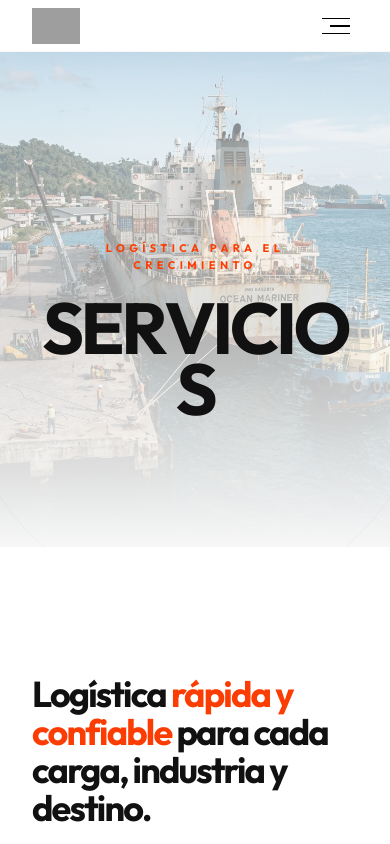
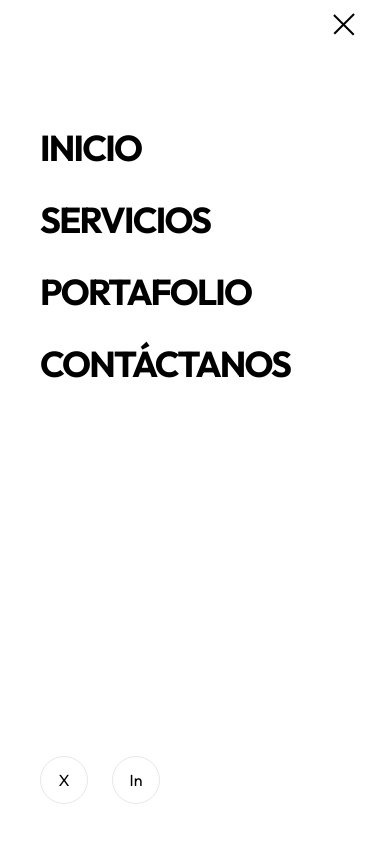
Before and after one commit to alfredv88/Fenixx-web, a Next.js app: page /servicios in a window 390 px wide. Both pictures are taken after a click on the button 336 px from the left and 26 px from the top of the page. Shown: the top 844 px of the page. Built offline with nearby package versions, Linux system fonts and the light colour scheme; grey boxes are pictures that could not be loaded.

Commit message:
fix: optimizacion mobile completa (menu, tipografia fluida y ergonomia de componentes)

```diff
--- a/src/app/servicios/page.tsx
+++ b/src/app/servicios/page.tsx
@@ -63,9 +63,9 @@ export default function ServiciosPage() {
             <img
               src="/images/hero-servicios.png"
               alt="Industrial Background"
-              className="w-full h-full object-cover opacity-[0.6] grayscale-[0.2]"
+              className="w-full h-full object-cover opacity-[0.5] grayscale-[0.3]"
             />
-            <div className="absolute inset-0 bg-gradient-to-b from-white/10 via-white/40 to-[#f7f7f7]" />
+            <div className="absolute inset-0 bg-gradient-to-b from-black/20 via-white/30 to-[#f7f7f7]" />
           </div>
 
           <motion.div
@@ -81,7 +81,7 @@ export default function ServiciosPage() {
               LOGÍSTICA PARA EL CRECIMIENTO
             </motion.span>
 
-            <h1 className="text-[72px] md:text-[110px] lg:text-[140px] font-bold text-[#111111] leading-[0.85] tracking-[-0.05em] uppercase flex justify-center flex-wrap" aria-label="Servicios">
+            <h1 className="text-[clamp(45px,10vw,140px)] font-bold text-[#111111] leading-[0.9] tracking-[-0.05em] uppercase flex justify-center flex-wrap" aria-label="Servicios">
               {letters.map((char, i) => (
                 <motion.span
                   key={i}
@@ -115,7 +115,7 @@ export default function ServiciosPage() {
               whileInView={{ opacity: 1, y: 0 }}
               viewport={{ once: true, margin: "-100px" }}
               transition={{ duration: 1, ease: [0.211, 1, 0.32, 1] }}
-              className="text-[36px] md:text-[54px] lg:text-[72px] font-bold text-[#111111] leading-[1.05] tracking-tighter max-w-5xl"
+              className="text-[clamp(28px,6vw,72px)] font-bold text-[#111111] leading-[1.05] tracking-tighter max-w-5xl"
             >
               Logística <span className="text-[#FC3D03]">rápida y confiable</span> para cada carga, industria y destino.
             </motion.h2>
--- a/src/components/ChatBot.tsx
+++ b/src/components/ChatBot.tsx
@@ -20,17 +20,17 @@ export default function ChatBot() {
   return (
     <div
       id="persistent-chat"
-      className={`group fixed bottom-10 left-10 z-[60] flex flex-col-reverse items-center gap-4 transition-all duration-500 ${
+      className={`group fixed bottom-6 left-6 md:bottom-10 md:left-10 z-[60] flex flex-col-reverse items-center gap-4 transition-all duration-500 ${
         isVisible ? 'opacity-100 translate-y-0 pointer-events-auto' : 'opacity-0 translate-y-10 pointer-events-none'
       }`}
     >
       {/* Botón con gradiente corporativo (Naranja Claro a Naranja Oscuro) */}
-      <button className="bg-gradient-to-br from-fenix-red-light to-fenix-red-dark p-4 rounded-full text-white shadow-xl hover:scale-110 transition-transform active:scale-95 shadow-fenix-red-dark/30 relative pointer-events-auto">
-        <svg xmlns="http://www.w3.org/2000/svg" width="24" height="24" viewBox="0 0 24 24" fill="none" stroke="currentColor" strokeWidth="2" strokeLinecap="round" strokeLinejoin="round" className="lucide lucide-message-square-text"><path d="M21 15a2 2 0 0 1-2 2H7l-4 4V5a2 2 0 0 1 2-2h14a2 2 0 0 1 2 2z"/><path d="M13 8H7"/><path d="M17 12H7"/></svg>
+      <button className="bg-gradient-to-br from-fenix-red-light to-fenix-red-dark p-3.5 md:p-4 rounded-full text-white shadow-xl hover:scale-110 transition-transform active:scale-95 shadow-fenix-red-dark/30 relative pointer-events-auto">
+        <svg xmlns="http://www.w3.org/2000/svg" width="20" height="20" viewBox="0 0 24 24" fill="none" stroke="currentColor" strokeWidth="2.5" strokeLinecap="round" strokeLinejoin="round" className="md:w-6 md:h-6"><path d="M21 15a2 2 0 0 1-2 2H7l-4 4V5a2 2 0 0 1 2-2h14a2 2 0 0 1 2 2z"/><path d="M13 8H7"/><path d="M17 12H7"/></svg>
       </button>
 
-      {/* Cápsula oculta por defecto, se revela al hacer hover en el contenedor */}
-      <div className="bg-black/90 backdrop-blur-lg border border-[#808080]/30 px-5 py-2 rounded-full hidden sm:block shadow-2xl opacity-0 translate-y-2 group-hover:opacity-100 group-hover:translate-y-0 transition-all duration-300 pointer-events-none absolute bottom-[70px]">
+      {/* Cápsula oculta por defecto en mobile, se revela al hacer hover en desktop */}
+      <div className="bg-black/90 backdrop-blur-lg border border-[#808080]/30 px-5 py-2 rounded-full hidden lg:block shadow-2xl opacity-0 translate-y-2 group-hover:opacity-100 group-hover:translate-y-0 transition-all duration-300 pointer-events-none absolute bottom-[70px] whitespace-nowrap">
           <span className="text-white font-bold text-sm tracking-wide">Asesoría: <span className="text-fenix-red-light">En línea</span></span>
       </div>
     </div>
--- a/src/components/Header.tsx
+++ b/src/components/Header.tsx
@@ -5,6 +5,7 @@ import { motion, AnimatePresence } from 'framer-motion';
 export default function Header({ variant = 'transparent' }: { variant?: 'transparent' | 'solid' }) {
   const [isScrolled, setIsScrolled] = useState(false);
   const [isServicesOpen, setIsServicesOpen] = useState(false);
+  const [isMenuOpen, setIsMenuOpen] = useState(false);
   const timeoutRef = useRef<NodeJS.Timeout | null>(null);
 
   useEffect(() => {
@@ -21,15 +22,24 @@ export default function Header({ variant = 'transparent' }: { variant?: 'transpa
   }, []);
 
   const handleMouseEnter = () => {
+    if (window.innerWidth < 1024) return;
     if (timeoutRef.current) clearTimeout(timeoutRef.current);
     setIsServicesOpen(true);
   };
 
   const handleMouseLeave = () => {
+    if (window.innerWidth < 1024) return;
     timeoutRef.current = setTimeout(() => {
       setIsServicesOpen(false);
-    }, 300); // Pequeño delay para evitar cierres bruscos
+    }, 300);
   };
+
+  const menuItems = [
+    { name: 'Inicio', href: '/' },
+    { name: 'Servicios', href: '/servicios' },
+    { name: 'Portafolio', href: '/#portafolio' },
+    { name: 'Contáctanos', href: '/#contacto' },
+  ];
 
   return (
     <>
@@ -41,20 +51,19 @@ export default function Header({ variant = 'transparent' }: { variant?: 'transpa
             : 'absolute bg-transparent py-5'
         }`}
       >
-        {/* Bottom border line with independent opacity */}
         <div
           className={`absolute bottom-0 left-0 w-full h-[1px] bg-gray-200/30 transition-opacity duration-300 pointer-events-none ${
             (isScrolled || variant === 'solid') ? 'opacity-100' : 'opacity-0'
           }`}
         />
 
-        <nav className="max-w-[1920px] mx-auto px-8 md:px-16 lg:px-24 flex justify-between items-center">
+        <nav className="max-w-[1920px] mx-auto px-6 md:px-16 lg:px-24 flex justify-between items-center">
           <div className="flex items-center gap-2 relative z-[10000]">
             <a href="/" className="block">
               <img
                 src="/images/logo.png"
                 alt="Fenixx Logo"
-                className={`w-auto object-contain transition-all duration-500 logo-img ${(isScrolled || variant === 'solid') ? 'h-9' : 'h-18'}`}
+                className={`w-auto object-contain transition-all duration-500 logo-img ${(isScrolled || variant === 'solid') ? 'h-8 md:h-9' : 'h-14 md:h-18'}`}
                 style={{
                   filter: (isScrolled || variant === 'solid') ? 'none' : 'brightness(1.1) saturate(1.1)'
                 }}
@@ -62,10 +71,11 @@ export default function Header({ variant = 'transparent' }: { variant?: 'transpa
             </a>
           </div>
 
+          {/* Desktop Navigation */}
           <div className="hidden lg:flex items-center gap-12 ml-auto">
             <ul className="flex items-center gap-10">
-              {['Inicio', 'Servicios', 'Portafolio', 'Contáctanos'].map((text, i) => {
-                const isServices = text === 'Servicios';
+              {menuItems.map((item, i) => {
+                const isServices = item.name === 'Servicios';
 
                 return (
                   <li
@@ -75,12 +85,12 @@ export default function Header({ variant = 'transparent' }: { variant?: 'transpa
                     onMouseLeave={isServices ? handleMouseLeave : undefined}
                   >
                     <a
-                      href={isServices ? '#' : `/#${text.toLowerCase().replace('á', 'a')}`}
+                      href={item.href}
                       className={`nav-link font-bold text-[13px] uppercase tracking-[0.18em] transition-all duration-300 flex items-center gap-2 ${
                         (isScrolled || variant === 'solid') ? 'text-black hover:text-[#FC3D03]' : 'text-white/90 hover:text-white'
                       }`}
                     >
-                      {text}
+                      {item.name}
                       {isServices && (
                         <svg
                           xmlns="http://www.w3.org/2000/svg"
@@ -109,15 +119,52 @@ export default function Header({ variant = 'transparent' }: { variant?: 'transpa
             </div>
           </div>
 
-          {/* Mobile Menu Button — refined */}
-          <button className={`lg:hidden flex flex-col gap-1.5 p-2 transition-all hover:opacity-70 ${(isScrolled || variant === 'solid') ? 'text-black' : 'text-white'}`}>
-            <span className="w-7 h-[1.5px] bg-current" />
-            <span className="w-5 h-[1.5px] bg-current ml-auto" />
-            <span className="w-7 h-[1.5px] bg-current" />
+          {/* Mobile Menu Button */}
+          <button
+            onClick={() => setIsMenuOpen(!isMenuOpen)}
+            className={`lg:hidden flex flex-col gap-1.5 p-2 transition-all relative z-[10001] ${(isScrolled || variant === 'solid' || isMenuOpen) ? 'text-black' : 'text-white'}`}
+          >
+            <motion.span animate={isMenuOpen ? { rotate: 45, y: 8 } : { rotate: 0, y: 0 }} className="w-7 h-[1.5px] bg-current block" />
+            <motion.span animate={isMenuOpen ? { opacity: 0 } : { opacity: 1 }} className="w-5 h-[1.5px] bg-current ml-auto block" />
+            <motion.span animate={isMenuOpen ? { rotate: -45, y: -8 } : { rotate: 0, y: 0 }} className="w-7 h-[1.5px] bg-current block" />
           </button>
         </nav>
 
-        {/* Mega Menu Container */}
+        {/* Mobile Menu Overlay */}
+        <AnimatePresence>
+          {isMenuOpen && (
+            <motion.div
+              initial={{ opacity: 0, x: '100%' }}
+              animate={{ opacity: 1, x: 0 }}
+              exit={{ opacity: 0, x: '100%' }}
+              transition={{ type: 'spring', damping: 25, stiffness: 200 }}
+              className="fixed inset-0 bg-white z-[10000] flex flex-col pt-32 px-10"
+            >
+              <div className="flex flex-col gap-8">
+                {menuItems.map((item, i) => (
+                  <motion.a
+                    key={i}
+                    href={item.href}
+                    initial={{ opacity: 0, x: 20 }}
+                    animate={{ opacity: 1, x: 0 }}
+                    transition={{ delay: 0.1 * i }}
+                    onClick={() => setIsMenuOpen(false)}
+                    className="text-4xl font-bold text-black uppercase tracking-tighter hover:text-[#FC3D03] transition-colors"
+                  >
+                    {item.name}
+                  </motion.a>
+                ))}
+              </div>
+
+              <div className="mt-auto pb-10 flex gap-6">
+                <a href="#" className="w-12 h-12 rounded-full border border-gray-200 flex items-center justify-center text-black">X</a>
+                <a href="#" className="w-12 h-12 rounded-full border border-gray-200 flex items-center justify-center text-black">In</a>
+              </div>
+            </motion.div>
+          )}
+        </AnimatePresence>
+
+        {/* Mega Menu Container - Desktop only */}
         <AnimatePresence>
           {isServicesOpen && (
             <motion.div
@@ -127,7 +174,7 @@ export default function Header({ variant = 'transparent' }: { variant?: 'transpa
               transition={{ duration: 0.5, ease: [0.23, 1, 0.32, 1] }}
               onMouseEnter={handleMouseEnter}
               onMouseLeave={handleMouseLeave}
-              className="absolute left-0 w-full px-8 md:px-16 lg:px-24 top-full pt-4"
+              className="absolute left-0 w-full px-8 md:px-16 lg:px-24 top-full pt-4 hidden lg:block"
             >
               <div className="bg-white rounded-[32px] shadow-[0_40px_100px_-20px_rgba(0,0,0,0.3)] overflow-hidden min-h-[420px] w-full border border-gray-500 flex relative z-[99999]">
 
```
